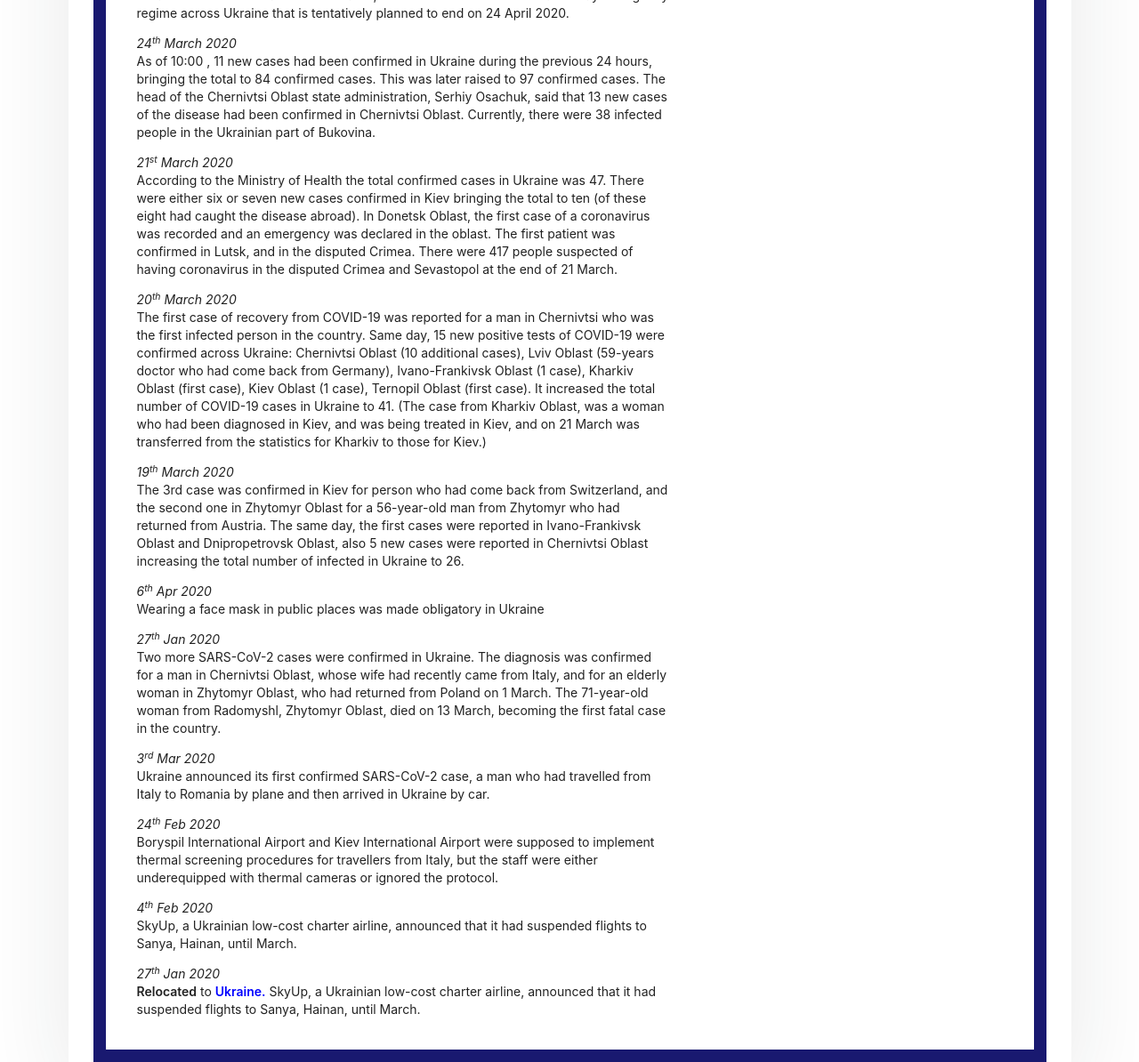
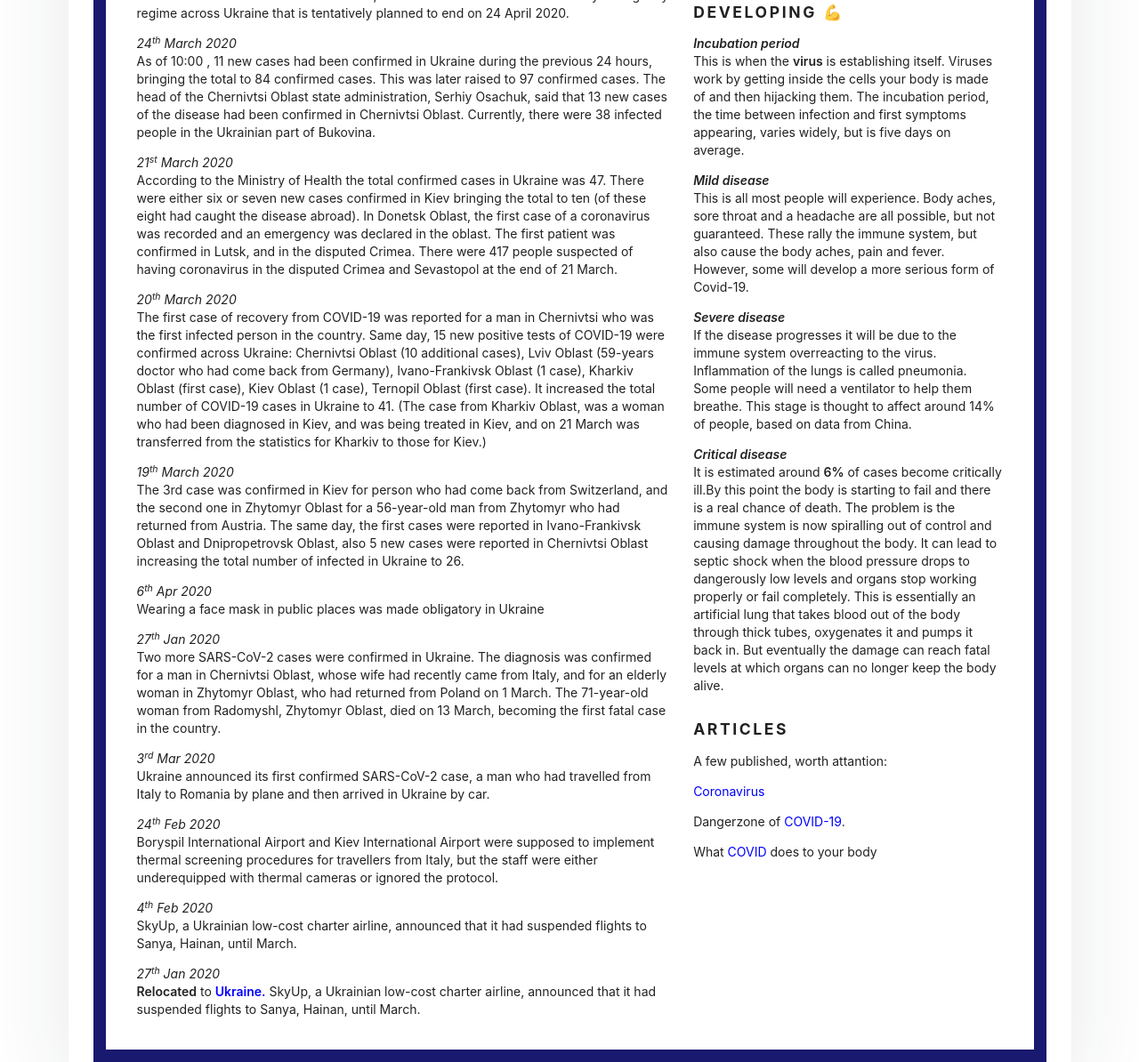
Before and after one commit to EmbiLight/pagehome, a plain HTML site: page index.html in a window 1280 px wide. Shown: the part 1429-2623 px from the top of the page at 89% size. Drawn offline with Linux system fonts and the light colour scheme.

Commit message:
content/developing

```diff
--- a/index.html
+++ b/index.html
@@ -33,7 +33,7 @@
                         <path
                           d="M448 56.7v398.5c0 13.7-11.1 24.7-24.7 24.7H309.1V306.5h58.2l8.7-67.6h-67v-43.2c0-19.6 5.4-32.9 33.5-32.9h35.8v-60.5c-6.2-.8-27.4-2.7-52.2-2.7-51.6 0-87 31.5-87 89.4v49.9h-58.4v67.6h58.4V480H24.7C11.1 480 0 468.9 0 455.3V56.7C0 43.1 11.1 32 24.7 32h398.5c13.7 0 24.8 11.1 24.8 24.7z"/>
                       </svg>
-                      <span>Всесвітня організація охорони здоров'я</span>
+                      <span>World Health Organization Ukraine</span>
                     </a>
                   </li>
                   <li>
@@ -283,15 +283,53 @@
               <h3>Wants&#x1f97a;</h3>
               <p class="tags small bulleted"><span class="tag">TO ROOL THE WORLD</span><span class="tag">REMOVE ALL</span><span class="tag">TO SPREAD MORE</span><span class="tag">TO MUTATE</span><span class="tag">TO BE ONE AND ONLY</span><span class="tag">TO BECOME A SUPERVIRUS</span><span class="tag">TO LIVE WITHOUT BOUNDARIES</span></p>
             </section>
-            <!-- Education -->
-            <!-- Articles -->
+            <section>
+              <h3>Developing 💪</h3>
+              <ul class="timeline">
+                <li>
+                  <div><strong><em>Incubation period</em></strong></div>
+                  <div>This is when the <strong>virus</strong> is establishing itself. Viruses work by getting inside the cells your body is made of and then hijacking them.
+                    The incubation period, the time between infection and first symptoms appearing, varies widely, but is five days on average.
+                  </div>
+                </li>
+                <li>
+                  <div><strong><em>Mild disease</em></strong></div>
+                  <div>
+                    This is all most people will experience. Body aches, sore throat and a headache are all possible, but not guaranteed. These rally the immune system, but also cause the body aches, pain and fever. However, some will develop a more serious form of Covid-19.
+                  </div>
+                </li>
+                <li>
+                  <div><em><strong>Severe disease</strong></em></div>
+                  <div>If the disease progresses it will be due to the immune system overreacting to the virus.
+                    Inflammation of the lungs is called pneumonia.
+                    Some people will need a ventilator to help them breathe.
+                    This stage is thought to affect around 14% of people, based on data from China.
+                  </div>
+                </li>
+                <li>
+                  <div><em><strong>Critical disease</strong></em></div>
+                  <div>
+                    It is estimated around <strong>6%</strong> of cases become critically ill.By this point the body is starting to fail and there is a real chance of death.
+                    The problem is the immune system is now spiralling out of control and causing damage throughout the body.
+                    It can lead to septic shock when the blood pressure drops to dangerously low levels and organs stop working properly or fail completely.
+                    This is essentially an artificial lung that takes blood out of the body through thick tubes, oxygenates it and pumps it back in.
+                    But eventually the damage can reach fatal levels at which organs can no longer keep the body alive.
+                  </div>
+                </li>
+              </ul>
+            </section>
+            <section>
+              <h3>Articles</h3>
+              <p>A few published, worth attantion:</p>
+                <p><a href="https://www.nejm.org/coronavirus">Coronavirus</a></p>
+                <p>Dangerzone of <a href="https://www.brookings.edu/opinions/whos-afraid-of-covid-19/">COVID-19</a>.</p>
+              <p>What <a href="https://www.bbc.com/news/health-51214864">COVID</a> does to your body</p>
+            </section>
           </div>
         </div>
       </div>
     </div>
   </article>
 </main>
-<!-- <footer> -->
-<!-- <script> -->
 </body>
 </html>
```
